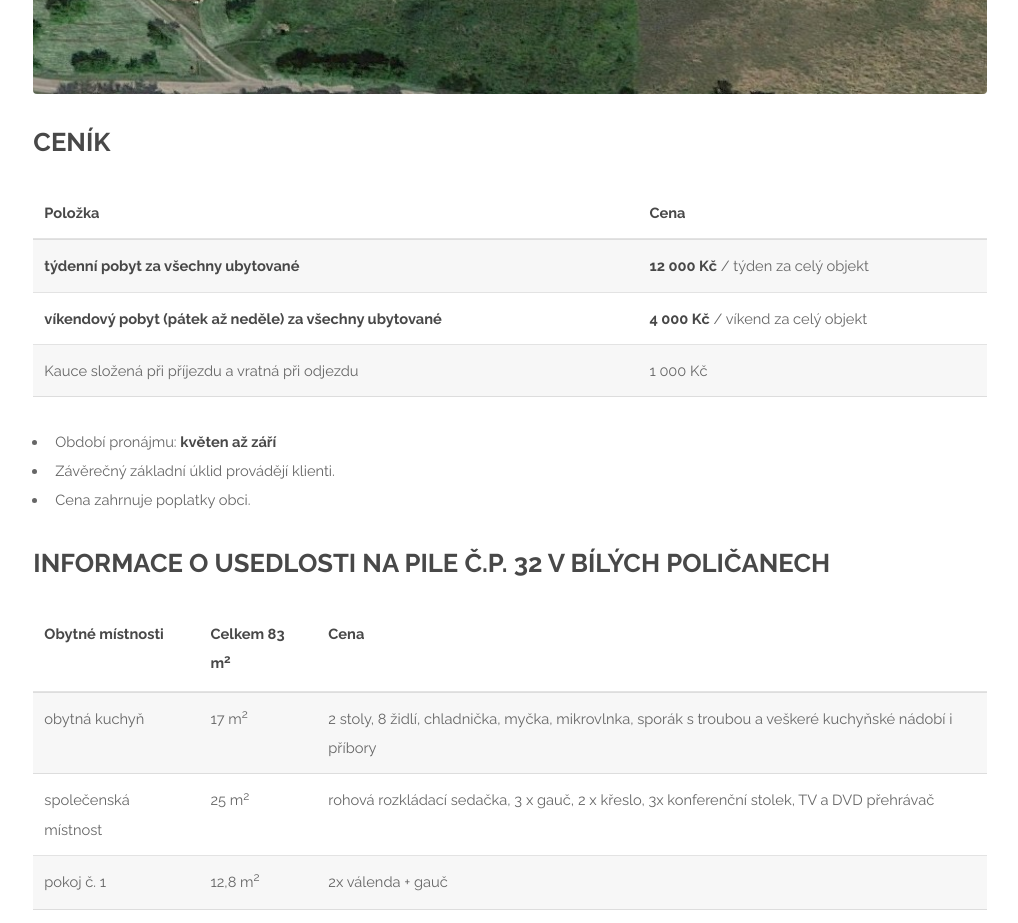
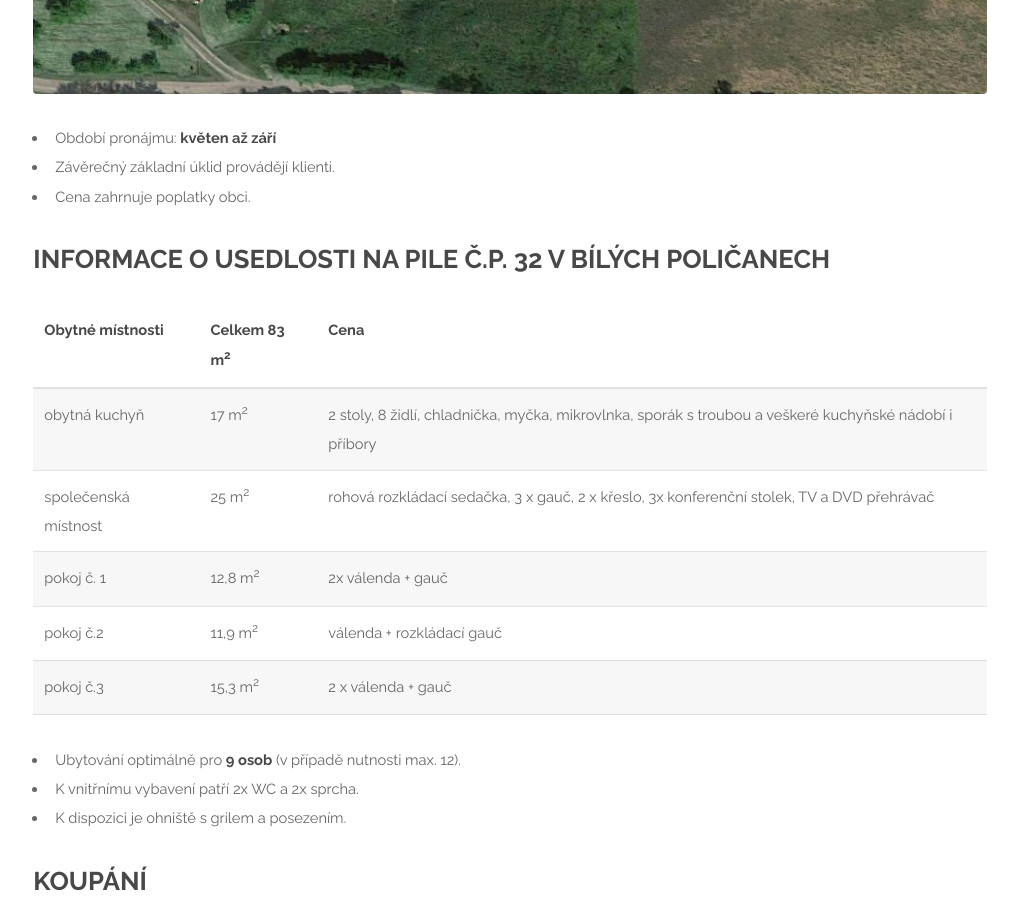
Before and after one commit to rybarstvinapile/rybarstvinapile.github.io, a plain HTML site: page ubytovani.html in a window 1280 px wide. Shown: the part 1020-1943 px from the top of the page, without its empty margins (130-1148 px from the left). Drawn offline with Linux system fonts and the light colour scheme.

Commit message:
remove pricelist 2025

```diff
--- a/ubytovani.html
+++ b/ubytovani.html
@@ -42,30 +42,6 @@
         <p>V obci – hospoda a prodejna COOP</p>
 
         <a href="#" class="image fit"><img src="images/mapy.jpg" alt=""/></a>
-
-        <h2>Ceník</h2>
-        <table>
-            <thead>
-            <tr>
-                <td><strong>Položka</strong></td>
-                <td><strong>Cena</strong></td>
-            </tr>
-            </thead>
-            <tbody>
-            <tr>
-                <td><strong>týdenní pobyt za všechny ubytované</strong></td>
-                <td><strong>12 000 Kč</strong> / týden za celý objekt</td>
-            </tr>
-            <tr>
-                <td><strong>víkendový pobyt (pátek až neděle) za všechny ubytované</strong></td>
-                <td><strong>4 000 Kč</strong> / víkend za celý objekt</td>
-            </tr>
-            <tr>
-                <td>Kauce složená při příjezdu a vratná při odjezdu</td>
-                <td>1 000 Kč</td>
-            </tr>
-            </tbody>
-        </table>
 
         <ul>
             <li>Období pronájmu: <strong>květen až září</strong></li>
```
